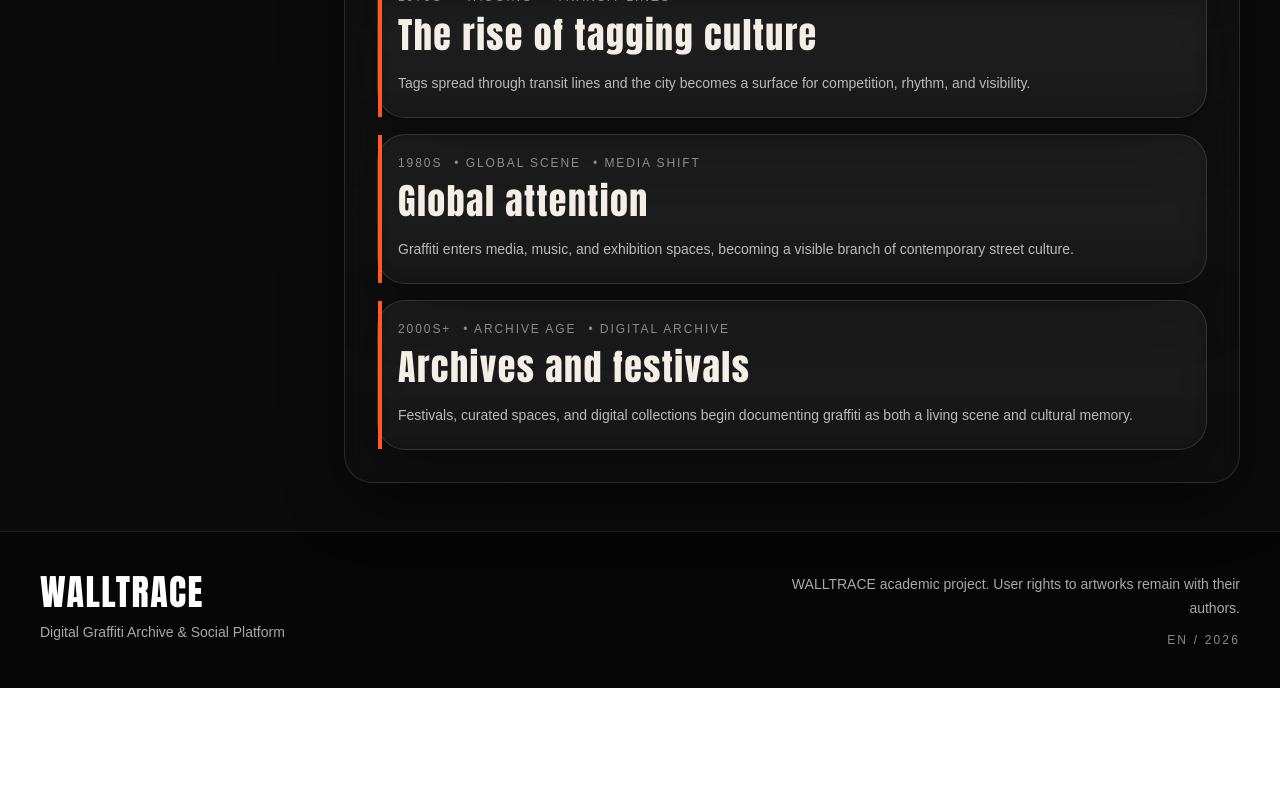
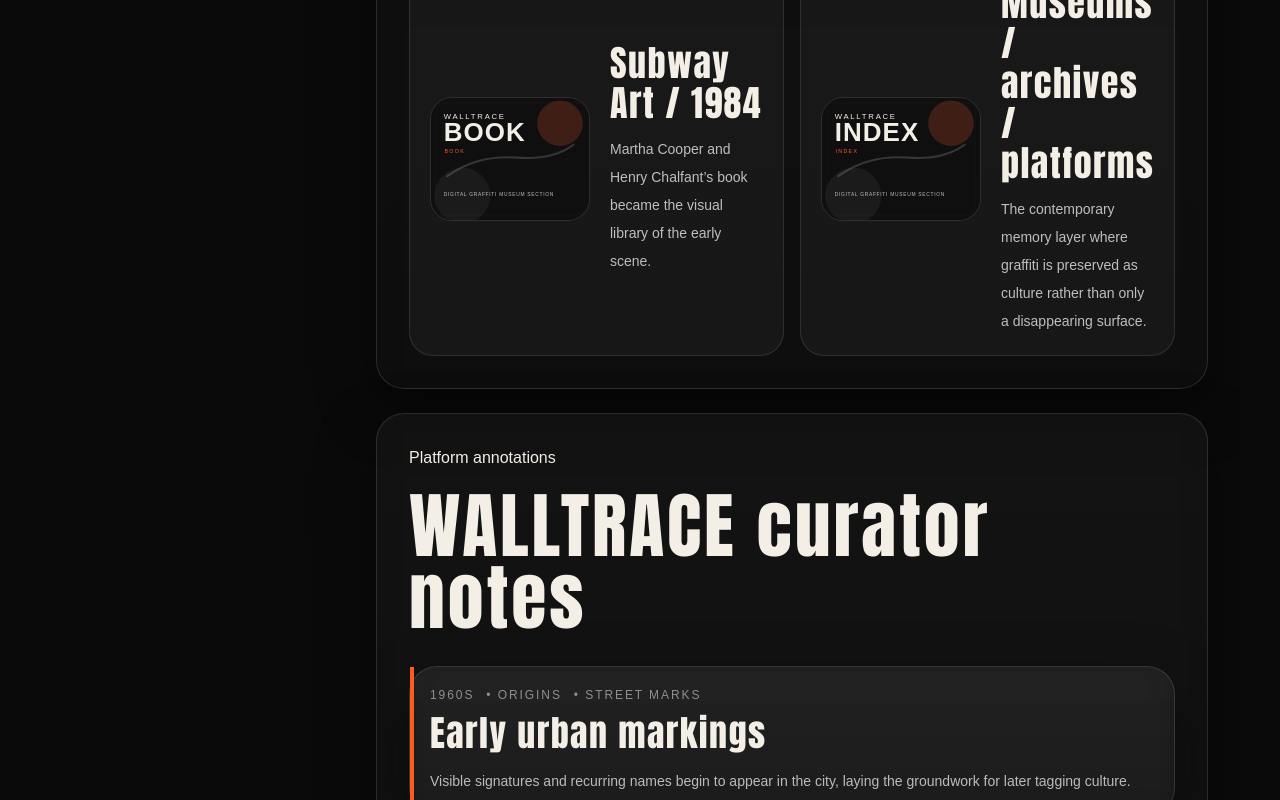
Before and after one commit to Bladea1/walltrace, a Next.js app: page /en/history in a window 1280 px wide. Shown: the part 10104-10904 px from the top of the page. Before the commit the page ends 10792 px from the top, so only its background shows below. Built offline with nearby package versions, Linux system fonts and the light colour scheme; no server answers; the database is empty.

Commit message:
Restore global styles

```diff
--- a/app/[locale]/history/page.tsx
+++ b/app/[locale]/history/page.tsx
@@ -3,14 +3,18 @@
 import { listHistoryEntries } from '@/lib/data';
 import { MuseumHistory } from '@/components/history/museum-history';
 
-export default async function HistoryPage({ params }: { params: Promise<{ locale: string }> }) {
+export default async function HistoryPage({
+  params,
+}: {
+  params: Promise<{ locale: string }>;
+}) {
   const { locale } = await params;
   if (!isValidLocale(locale)) notFound();
 
   const entries = await listHistoryEntries(locale);
 
   return (
-    <div className="container-shell py-8 md:py-12">
+    <div className="container-shell px-4 py-6 sm:px-6 md:py-10 lg:px-8 lg:py-12 overflow-x-hidden">
       <MuseumHistory locale={locale} entries={entries} />
     </div>
   );
--- a/app/globals.css
+++ b/app/globals.css
@@ -129,3 +129,21 @@
 .textarea-shell::placeholder {
   color: rgba(255,255,255,0.35);
 }
+
+html,
+body {
+  max-width: 100%;
+  overflow-x: hidden;
+}
+
+* {
+  box-sizing: border-box;
+}
+
+img,
+svg,
+video,
+canvas {
+  max-width: 100%;
+  height: auto;
+}
--- a/components/layout/site-shell.tsx
+++ b/components/layout/site-shell.tsx
@@ -16,7 +16,7 @@
   const authState = await getAuthState();
 
   return (
-    <>
+    <div className="min-h-screen overflow-x-hidden">
       <SiteHeader
         locale={locale}
         dictionary={dictionary}
@@ -25,8 +25,8 @@
         profileName={authState.profile?.display_name ?? authState.profile?.username ?? null}
         profileAvatarUrl={authState.profile?.avatar_url ?? null}
       />
-      <main>{children}</main>
+      <main className="overflow-x-hidden">{children}</main>
       <SiteFooter locale={locale} dictionary={dictionary} />
-    </>
+    </div>
   );
 }
```
